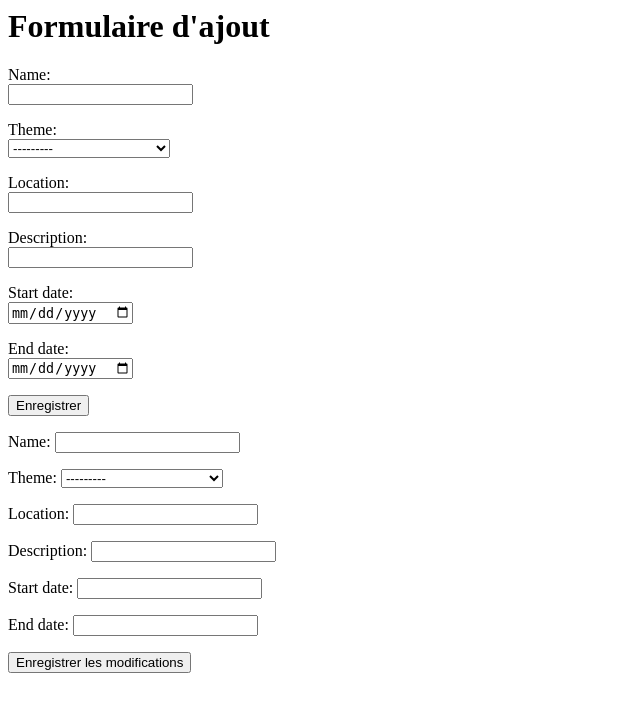
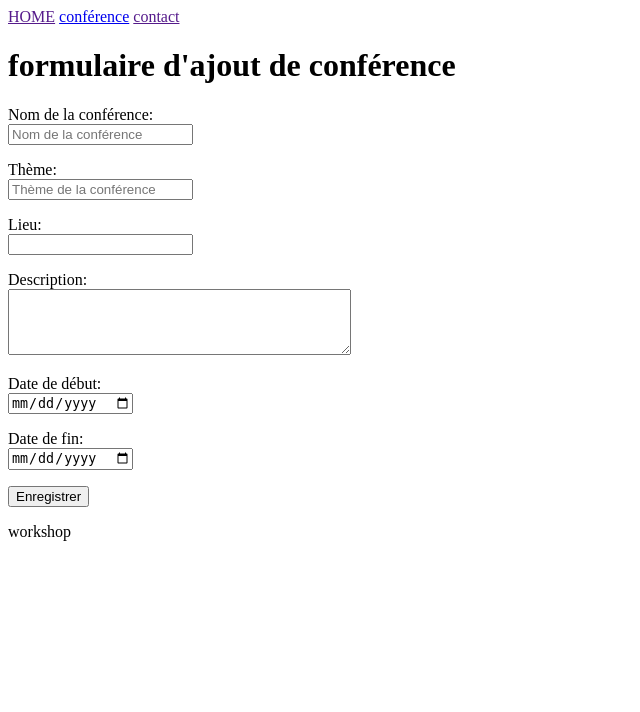
Before and after one commit to yousfi-hedil/django-rendu, a Django app: page /conference/form/ in a window 1280 px wide. Shown: the top 712 px of the page, without its empty margins (0-640 px from the left). Run offline with Django 5.2, Linux system fonts and the light colour scheme.

Commit message:
Mon travail initial / mise à jour

```diff
--- /dev/null
+++ b/ConfirencApp/forms.py
@@ -0,0 +1,62 @@
+from django import forms
+from .models import Confirence
+
+
+class ConferenceForm(forms.ModelForm):
+    class Meta:
+        model = Confirence
+        fields = ['name', 'theme', 'start_date', 'end_date', 'location', 'description']
+        labels = {
+            'name': 'Nom de la conférence',
+            'theme': 'Thème',
+            'start_date': 'Date de début',
+            'end_date': 'Date de fin',
+            'location': 'Lieu',
+            'description': 'Description',
+        }
+
+        widgets = {
+
+            'name': forms.TextInput(attrs={'placeholder': 'Nom de la conférence'}),
+            'theme': forms.TextInput(attrs={'placeholder': 'Thème de la conférence'}),
+            'start_date': forms.DateInput(attrs={'type': 'date'}),
+            'end_date': forms.DateInput(attrs={'type': 'date'}),
+            'description': forms.Textarea(attrs={'rows': 4}),
+
+
+        }
+        help_texts = {
+            'name': 'Entrez le nom complet de la conférence.',
+            'theme': 'Indiquez le thème principal de la conférence.',
+            'start_date': 'Sélectionnez la date de début de la conférence.',
+            'end_date': 'Sélectionnez la date de fin de la conférence.',
+            'location': 'Indiquez le lieu où se tiendra la conférence.',
+            'description': 'Fournissez une brève description de la conférence.',
+        }
+        error_messages = {
+            'name': {
+                'max_length': 'Le nom de la conférence est trop long.',
+                'required': 'Le nom de la conférence est obligatoire.',
+            },
+            'theme': {
+                'max_length': 'Le thème est trop long.',
+                'required': 'Le thème de la conférence est obligatoire.',
+            },
+            'start_date': {
+                'invalid': 'Entrez une date de début valide.',
+                'required': 'La date de début est obligatoire.',
+            },
+            'end_date': {
+                'invalid': 'Entrez une date de fin valide.',
+                'required': 'La date de fin est obligatoire.',
+            },
+        }
+    def clean(self):
+        cleaned_data = super().clean()
+        start_date = cleaned_data.get("start_date")
+        end_date = cleaned_data.get("end_date")
+
+        if start_date and end_date:
+            if end_date < start_date:
+                raise forms.ValidationError("La date de fin doit être postérieure à la date de début.")
+        return cleaned_data
--- a/ConfirencApp/urls.py
+++ b/ConfirencApp/urls.py
@@ -14,7 +14,6 @@ urlpatterns = [
     # Alias pour compatibilité : permet d'ouvrir le même formulaire via /conference/form/
     path("form/", views.ConfirenceCreate.as_view(), name="form_confirence"),
     path('modifier/<int:pk>/', views.ConfirenceUpdate.as_view(), name='modifier_confirence'),
-
     # Path de suppression
     path('supprimer/<int:pk>/', views.ConfirenceDelete.as_view(), name='supprimer_confirence'),
 ]
--- a/ConfirencApp/views.py
+++ b/ConfirencApp/views.py
@@ -3,7 +3,7 @@ from django.views.generic import ListView, DetailView, CreateView, UpdateView, D
 from django.urls import reverse_lazy
 from django.shortcuts import redirect
 from .models import Confirence  # ⚠️ Ton modèle s'appelle "Confirence", pas "Conference"
-
+from .forms import ConferenceForm
 
 # --- Vue fonctionnelle : liste des conférences ---
 def liste_confirences(request):
@@ -34,7 +34,8 @@ class ConfirenceCreate(CreateView):
     model = Confirence
     # utilise le template form.html présent dans le dossier Templates
     template_name = "form.html"
-    fields = "__all__"
+    # fields = "__all__"
+    form_class = ConferenceForm  # Utilisation du formulaire personnalisé
     success_url = reverse_lazy("liste_confirences")
 # --- Vue générique : suppression d'une conférence (DeleteView) ---
 class ConfirenceDelete(DeleteView):
@@ -48,7 +49,8 @@ class ConfirenceUpdate(UpdateView):
     model = Confirence
     # On réutilise souvent le même template de formulaire que pour la création
     template_name = "form.html"
-    fields = "__all__"
+    # fields = "__all__"
+    form_class = ConferenceForm  # Utilisation du formulaire personnalisé
     # Redirige vers les détails de la conférence modifiée (vous pouvez aussi utiliser 'liste_confirences')
     # Attention, si vous utilisez 'details_confirence', il faudra que l'URL soit nommée ainsi
     # Ici, je mets 'liste_confirences' pour simplifier :
--- /dev/null
+++ b/GestionConference/Templates/base.html
@@ -0,0 +1,18 @@
+<!DOCTYPE html>
+<html lang="en">
+<head>
+    <nav>
+     <a href="">HOME</a>
+        <a href="{% url 'liste_confirences' %}">conférence</a>
+        <a href="">contact</a>
+    </nav>
+        {% block content %}
+        {% endblock %}
+    <footer>
+            <p>workshop</p>
+    </footer>
+</head>
+<body>
+
+</body>
+</html>
--- a/GestionConference/Templates/form.html
+++ b/GestionConference/Templates/form.html
@@ -1,13 +1,56 @@
-<h1>Formulaire d'ajout</h1>
+{% extends 'base.html' %}
+
+{% block content %}
+
+{% comment %}
+    NOTE: Pour que cette interface soit unifiée, votre vue Django doit
+    déterminer si vous êtes en mode 'ajout' ou 'modification' et passer
+    une variable de contexte (ex: is_edit_mode = True/False) au template.
+{% endcomment %}
+
+{% load static %}
+
+<style>
+    /* Style pour les erreurs de formulaire, si non déjà défini */
+    .errors {
+        color: red;
+        font-weight: bold;
+        margin-bottom: 1em;
+    }
+    ul.errorlist {
+        list-style: none;
+        padding-left: 0;
+        margin-top: 0.5em;
+    }
+    ul.errorlist li {
+        color: red;
+        font-size: 0.9em;
+    }
+</style>
+
+{% comment %}
+    La condition 'if is_edit_mode' permet de changer le titre et le texte du bouton.
+    Remplacez 'is_edit_mode' par la variable de contexte appropriée de votre vue.
+{% endcomment %}
+{% if view.object.pk %}
+
+<h1>formulaire de modif de  {{object.name}}</h1>
+{% else %}
+<h1>formulaire d'ajout de conférence</h1>
+{% endif %}
 <form method="post">
     {% csrf_token %}
 
+    {% comment %} Afficher les erreurs qui ne sont liées à aucun champ spécifique {% endcomment %}
     {% if form.non_field_errors %}
         <div class="errors">
+            <p>Veuillez corriger les erreurs suivantes :</p>
             {{ form.non_field_errors }}
         </div>
     {% endif %}
 
+    {% comment %} Champs 'name', 'theme', 'location', 'description' {% endcomment %}
+    {% comment %} Ces champs utilisent la méthode standard de rendu (label_tag et rendu direct) {% endcomment %}
     <p>
         {{ form.name.label_tag }}<br>
         {{ form.name }}
@@ -32,22 +75,33 @@
         {{ form.description.errors }}
     </p>
 
+    {% comment %} Champs de date: utiliser le rendu standard de Django pour une meilleure intégration
+    avec les widgets du formulaire, y compris les types d'input.
+    Si votre champ de formulaire Django est défini comme DateField et utilise
+    un widget de type DateInput, il affichera automatiquement <input type="date">.
+    Nous conservons cependant la structure pour afficher séparément les labels, champs et erreurs.
+    {% endcomment %}
+
     <p>
         {{ form.start_date.label_tag }}<br>
-        <input type="date" name="start_date" id="id_start_date" value="{{ form.start_date.value }}">
+        {{ form.start_date }}
         {{ form.start_date.errors }}
     </p>
 
     <p>
         {{ form.end_date.label_tag }}<br>
-        <input type="date" name="end_date" id="id_end_date" value="{{ form.end_date.value }}">
+        {{ form.end_date }}
         {{ form.end_date.errors }}
     </p>
 
-    <button type="submit">Enregistrer</button>
+    {% comment %} Le texte du bouton change en fonction du mode (ajout ou modification) {% endcomment %}
+    <button type="submit">
+        {% if is_edit_mode %}
+            Enregistrer les modifications
+        {% else %}
+            Enregistrer
+        {% endif %}
+    </button>
 </form>
 
-<form method="post">
-    {% csrf_token %}
-    {{ form.as_p }} <button type="submit">Enregistrer les modifications</button>
-</form>
+{% endblock %}
--- a/GestionConference/urls.py
+++ b/GestionConference/urls.py
@@ -1,12 +1,12 @@
-# GestionConference/urls.py (à mettre à jour)
+# GestionConference/urls.py
 
 from django.contrib import admin
-from django.urls import path, include  # ⚠️ Assurez-vous d'importer 'include'
+from django.urls import path, include
+from django.views.generic import RedirectView
 
 urlpatterns = [
     path('admin/', admin.site.urls),
-    # AJOUTEZ CETTE LIGNE :
-    # Ceci mappe toutes les URLs de l'application 'ConfirencApp'
-    # pour commencer par le préfixe 'conference/'.
     path('conference/', include('ConfirencApp.urls')),
+    path('', RedirectView.as_view(url='/conference/liste/')),  # Redirige la racine vers la liste des conférences
+    path('users/', include('UserApp.urls')),  # URLs de l'application UserApp
 ]
--- /dev/null
+++ b/UserApp/urls.py
@@ -0,0 +1,6 @@
+from django.urls import path
+from . import views
+
+urlpatterns = [
+    path('register/', views.register, name='user_register'),
+]
--- /dev/null
+++ b/papers/urls.py
@@ -0,0 +1,3 @@
+urlspatterns = [
+    # ... tes autres URL patterns ...
+    path('papers/', include('papers.urls')),  # Inclure les URLs de l'application 'papers'
```
Also changed, not shown: GestionConference/Templates/conference_confirm_delete.html (deleted, +0 -8 lines), GestionConference/Templates/confirence_confirm_delete.html (+8 -1 lines), GestionConference/Templates/details.html (+7 -0 lines), GestionConference/Templates/liste.html (+7 -2 lines), GestionConference/Templates/register.html (added, +36 -0 lines), UserApp/forms.py (added, +29 -0 lines), UserApp/views.py (+14 -2 lines), db.sqlite3.
